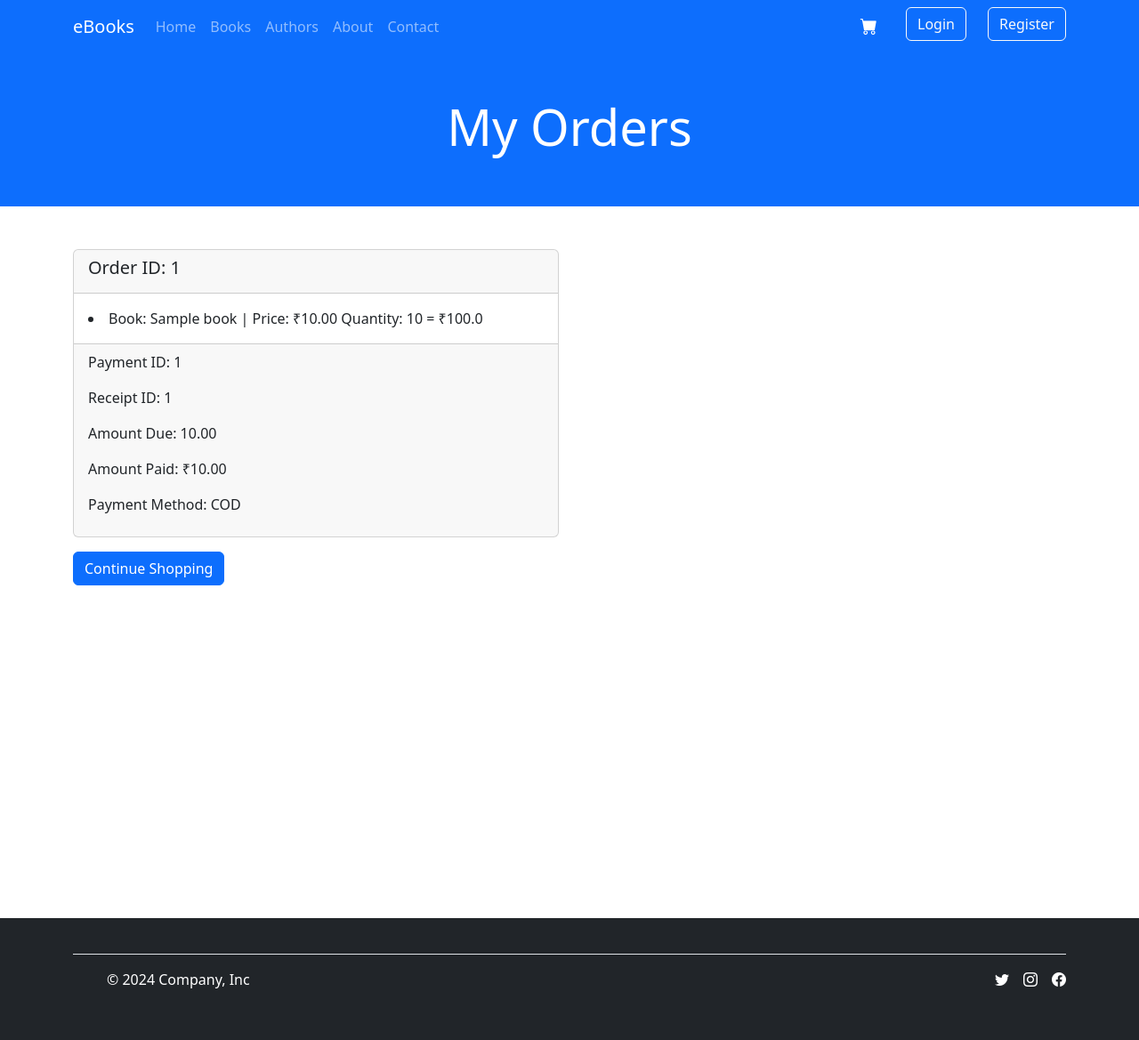
After one commit to vinod-pattar/ebooks_project, a Django app: page /en/orders in a window 1280 px wide. The commit adds this page. Shown: the whole page at 89% size. Run offline with Django 5.2, Linux system fonts and the light colour scheme; tables that the repository leaves empty hold one stand-in row (values such as "Sample post"); some libraries are stand-ins or nearby versions.

Commit message:
Payment gateway integration and SMTP email integration implemented

```diff
--- a/ebooks_app/admin.py
+++ b/ebooks_app/admin.py
@@ -1,6 +1,6 @@
 from django.contrib import admin
 from django.contrib.auth.admin import UserAdmin
-from .models import CustomUser, Category, Book, Review, Cart, CartItem, Order, OrderItem, Enquiry
+from .models import CustomUser, Category, Book, Review, Cart, CartItem, Order, OrderItem, Enquiry, Address
 
 # Register your models here.
 
@@ -47,6 +47,7 @@ admin.site.register(Book)
 admin.site.register(Review)
 admin.site.register(Cart)
 admin.site.register(Order)
+admin.site.register(OrderItem)
 
 
 
@@ -57,3 +58,5 @@ class EnquiryAdmin(admin.ModelAdmin):
     list_per_page = 10
 
 admin.site.register(Enquiry, EnquiryAdmin)
+
+admin.site.register(Address)
--- a/ebooks_app/apps.py
+++ b/ebooks_app/apps.py
@@ -4,3 +4,6 @@ from django.apps import AppConfig
 class EbooksAppConfig(AppConfig):
     default_auto_field = 'django.db.models.BigAutoField'
     name = 'ebooks_app'
+
+    def ready(self):
+        import ebooks_app.signals
--- a/ebooks_app/templates/includes/navigation.html
+++ b/ebooks_app/templates/includes/navigation.html
@@ -46,7 +46,10 @@
                         </li>
                     {% else %}
                         <li class="nav-item">
-                            <a class="nav-link mx-2">{{request.user.username | uppercase}}</a>
+                            <a class="nav-link mx-2" >{{request.user.username | uppercase}}</a>
+                        </li>
+                        <li class="nav-item">
+                            <a class="nav-link mx-2 {% if request.path == orders_url %}active{% endif %}" href="{% url 'orders' %}">My Orders</a>
                         </li>
                         <li class="nav-item">
                             <a class="btn btn-outline-light" href="{% url 'logout' %}">Logout</a>
--- a/ebooks_app/templates/master_page.html
+++ b/ebooks_app/templates/master_page.html
@@ -25,6 +25,8 @@
 
 
 {% bootstrap_javascript %}
+{% block scripts %}
+{% endblock %}
 </body>
 
 </html>
--- /dev/null
+++ b/ebooks_app/templates/orders.html
@@ -0,0 +1,99 @@
+{% extends 'master_page.html' %} {% load custom_filter %} {% block title %}
+eBooks - My Orders {% endblock %} {% block content %}
+<header class="bg-primary text-white text-center py-5">
+  <div class="container">
+    <h1 class="display-4">My Orders</h1>
+  </div>
+</header>
+<section class="py-5 min-vh-100">
+  <div class="container">
+    <div class="row">
+      {% for order in orders %}
+      <div class="col-md-6">
+        <div class="card mb-3">
+          <div class="card-header">
+            <h5 class="card-title">Order ID: {{ order.receipt_id }}</h5>
+          </div>
+          <div class="card-body">
+            {% for item in order.orderitem_set.all %}
+            <li>Book: {{ item.book.title }} | Price: ₹{{item.book.price}} Quantity: {{ item.quantity }} = ₹{{ item.book.price|multiply:item.quantity }}</li>
+            {% endfor %}
+          </div>
+          <div class="card-footer">
+            <p>Payment ID: {{ order.razorpay_payment_id }}</p>
+            <p>Receipt ID: {{ order.receipt_id }}</p>
+            <p>Amount Due: {{ order.amount_due }}</p>
+            <p>Amount Paid: ₹{{ order.amount_paid }}</p>
+            <p>Payment Method: {{ order.payment_method }}</p>
+          </div>
+        </div>
+      </div>
+      {% empty %}
+      <p>No orders found</p>
+      {% endfor %}
+    </div>
+
+
+
+    {% if orders.paginator.num_pages > 1 %}
+        <!-- Bootstrap-styled pagination controls -->
+    <nav aria-label="Page navigation">
+        <ul class="pagination justify-content-center my-3 pagination-md">
+            {% if orders.has_previous %}
+                <li class="page-item">
+                    <a class="page-link" href="?page=1" aria-label="First">
+                        <span aria-hidden="true">&laquo;&laquo;</span>
+                    </a>
+                </li>
+                <li class="page-item">
+                    <a class="page-link" href="?page={{ orders.previous_page_number }}" aria-label="Previous">
+                        <span aria-hidden="true">&laquo;</span>
+                    </a>
+                </li>
+            {% else %}
+                <li class="page-item disabled"><span class="page-link">&laquo;&laquo;</span></li>
+                <li class="page-item disabled"><span class="page-link">&laquo;</span></li>
+            {% endif %}
+
+            <!-- Display each page number with Bootstrap styling -->
+            {% for page_num in orders.paginator.page_range %}
+                {% if orders.number == page_num %}
+                    <li class="page-item active"><span class="page-link">{{ page_num }}</span></li>
+                {% else %}
+                    <li class="page-item">
+                        <a class="page-link" href="?page={{ page_num }}">{{ page_num }}</a>
+                    </li>
+                {% endif %}
+            {% endfor %}
+
+            {% if orders.has_next %}
+                <li class="page-item">
+                    <a class="page-link" href="?page={{ orders.next_page_number }}" aria-label="Next">
+                        <span aria-hidden="true">&raquo;</span>
+                    </a>
+                </li>
+                <li class="page-item">
+                    <a class="page-link" href="?page={{ orders.paginator.num_pages }}" aria-label="Last">
+                        <span aria-hidden="true">&raquo;&raquo;</span>
+                    </a>
+                </li>
+            {% else %}
+                <li class="page-item disabled"><span class="page-link">&raquo;</span></li>
+                <li class="page-item disabled"><span class="page-link">&raquo;&raquo;</span></li>
+            {% endif %}
+            </ul>
+        </nav>
+        {% endif %}
+
+
+
+    <div class="row">
+      <div class="col-md-12">
+        <a href="{% url 'books' %}" class="btn btn-primary"
+          >Continue Shopping</a
+        >
+      </div>
+    </div>
+  </div>
+</section>
+{% endblock %}
--- a/ebooks_app/urls.py
+++ b/ebooks_app/urls.py
@@ -16,6 +16,10 @@ urlpatterns = [
     path('about', views.about, name='about'),
     path('contact', views.contact, name='contact'),
     path('cart', views.cart, name='cart'),
+    path('orders', views.orders, name='orders'),
+    path('order_success/<int:order_id>', views.order_success, name='order_success'),
+    path('add_address', views.add_address, name='add_address'),
+    path('edit_address/<int:address_id>', views.edit_address, name='edit_address'),
     path('login', views.login, name='login'),
     path('register', views.register, name='register'),
     path('logout', views.logout, name='logout'),
--- a/ebooks_app/views.py
+++ b/ebooks_app/views.py
@@ -1,13 +1,15 @@
 from django.http import HttpResponse
 from django.shortcuts import render, redirect
 from django.utils.translation import gettext as _
-from .models import Book, Category, CustomUser, Review, Cart, CartItem, Enquiry
+from .models import Book, Category, CustomUser, Review, Cart, CartItem, Enquiry, Address, Order, OrderItem
 from django.core.paginator import Paginator
 from decimal import Decimal
 from django.contrib.auth import logout as auth_logout, authenticate, login as auth_login
-from .forms import EnquiryForm, RegisterForm
+from .forms import EnquiryForm, RegisterForm, AddressForm, UpdateAddressForm
 from django.contrib import messages
-
+import razorpay
+from django.conf import settings
+import uuid
 # Create your views here.
 
 def home(request):
@@ -63,6 +65,7 @@ def cart(request):
     if request.user.is_authenticated:
         cart = Cart.objects.filter(user=request.user).first()
         cart_items = CartItem.objects.filter(cart=cart).order_by('-id')
+        addresses = Address.objects.filter(user=request.user)
 
         total_price = Decimal(0)
         tax = Decimal(0)
@@ -76,7 +79,33 @@ def cart(request):
     else:
         return redirect('login')
 
-    return render(request, 'cart.html', { 'cart_items': cart_items, 'total_price': total_price, 'tax': tax, 'grand_total': grand_total })
+    return render(request, 'cart.html', { 'cart_items': cart_items, 'total_price': total_price, 'tax': tax, 'grand_total': grand_total, 'addresses': addresses })
+
+def add_address(request):
+    if request.method == 'POST':
+        form = AddressForm(request.POST)
+        if form.is_valid():
+            form.user = request.user
+            form.save()
+            return redirect('cart')
+    else:
+        form = AddressForm(initial={ 'user': request.user })
+    return render(request, 'add_address.html', { 'form': form })
+
+def edit_address(request, address_id):
+    if request.user.is_authenticated:
+        if request.method == 'POST':
+            address = Address.objects.get(id=address_id, user=request.user)
+            form = UpdateAddressForm(request.POST, instance=address)
+            if form.is_valid():
+                form.save()
+                return redirect('cart')
+        else:
+            address = Address.objects.get(id=address_id, user=request.user)
+            form = UpdateAddressForm(initial={ 'id': address.id }, instance=address)
+            return render(request, 'edit_address.html', { 'form': form })
+    else:
+        return redirect('login')
 
 def remove_from_cart(request, cart_item_id):
     if request.user.is_authenticated:
@@ -116,7 +145,85 @@ def add_to_cart(request, book_id):
     return redirect('cart')
 
 def checkout(request):
-    return render(request, 'checkout.html', { })
+    if not request.user.is_authenticated:
+        return redirect('login')
+    else:
+        if request.method == 'POST':
+            address_id = request.POST.get('address')
+            address = Address.objects.get(id=address_id, user=request.user)
+
+            cart = Cart.objects.filter(user=request.user).first()
+            cart_items = CartItem.objects.filter(cart=cart)
+
+            total_price = Decimal(0)
+            tax = Decimal(0)
+            grand_total = Decimal(0)
+
+            for cart_item in cart_items:
+                total_price += cart_item.book.price * cart_item.quantity
+
+            tax = round(float(total_price) * .10, 2)
+            grand_total = round(float(total_price) + float(tax), 2)
+
+            client = razorpay.Client(auth=(settings.RAZORPAY_API_KEY, settings.RAZORPAY_API_SECRET))
+
+            client.set_app_details({ 'title': 'Ebooks', 'version': '1.0' })
+            receipt_id = 'Receipt' + str(uuid.uuid4().hex[:8].upper())
+            data = {
+                'amount': int(grand_total * 100),
+                'currency': 'INR',
+                'receipt': receipt_id,
+            }
+
+            response = client.order.create(data=data)
+
+            order = Order.objects.create(user=request.user, status='pending', receipt_id=receipt_id, amount_due=grand_total, amount_paid=0, total_price=total_price, address=address, payment_method='COD', razorpay_order_id=response.get('id'))
+            order.save()
+            for cart_item in cart_items:
+                order_item = OrderItem.objects.create(order=order, book=cart_item.book, quantity=cart_item.quantity)
+                order_item.save()
+            return render(request, 'checkout.html', { 'response': response, 'order': order })
+        else:
+            return redirect('cart')
+
+def order_success(request, order_id):
+    payment_id = request.GET.get('razorpay_payment_id')
+    signature = request.GET.get('razorpay_signature')
+    order = Order.objects.get(id=order_id, user=request.user)
+
+    client = razorpay.Client(auth=(settings.RAZORPAY_API_KEY, settings.RAZORPAY_API_SECRET))
+
+    try:
+        client.utility.verify_payment_signature({
+            'razorpay_order_id': order.razorpay_order_id,
+            'razorpay_payment_id': payment_id,
+            'razorpay_signature': signature
+        })
+    except:
+        return HttpResponse('Payment Failed')
+
+    order.razorpay_payment_id = payment_id
+    order.razorpay_signature = signature
+    order.amount_paid = order.amount_due
+    order.amount_due = 0
+    order.payment_method = 'Pay online'
+    order.save()
+
+
+    cart = Cart.objects.filter(user=request.user).first()
+    cart_items = CartItem.objects.filter(cart=cart)
+    cart_items.delete()
+
+    return render(request, 'order_success.html', { 'order': order })
+
+
+def orders(request):
+    orders_per_page = 10
+    page_number = request.GET.get('page', 1)
+    orders = Order.objects.prefetch_related('orderitem_set', 'books').select_related('user', 'address').order_by('-created_at')
+    paginator = Paginator(orders, orders_per_page)
+    paginated_orders = paginator.get_page(page_number)
+    return render(request, 'orders.html', { 'orders': paginated_orders })
 
 def login(request):
     if request.user.is_authenticated:
```
Also changed, not shown: ebooks_app/forms.py (+24 -1 lines), ebooks_app/models.py (+21 -1 lines), ebooks_app/signals.py (added, +37 -0 lines), ebooks_app/templates/add_address.html (added, +26 -0 lines), ebooks_app/templates/cart.html (+32 -3 lines), ebooks_app/templates/checkout.html (+68 -1 lines), ebooks_app/templates/edit_address.html (added, +26 -0 lines), ebooks_app/templates/order_success.html (added, +26 -0 lines), ebooks_project/settings.py (+12 -2 lines), requirements.txt (added, +16 -0 lines), ebooks_app/migrations/0008_address.py (added), ebooks_app/migrations/0009_alter_address_options_remove_order_shipping_address_and_more.py (added), 1 other file.
